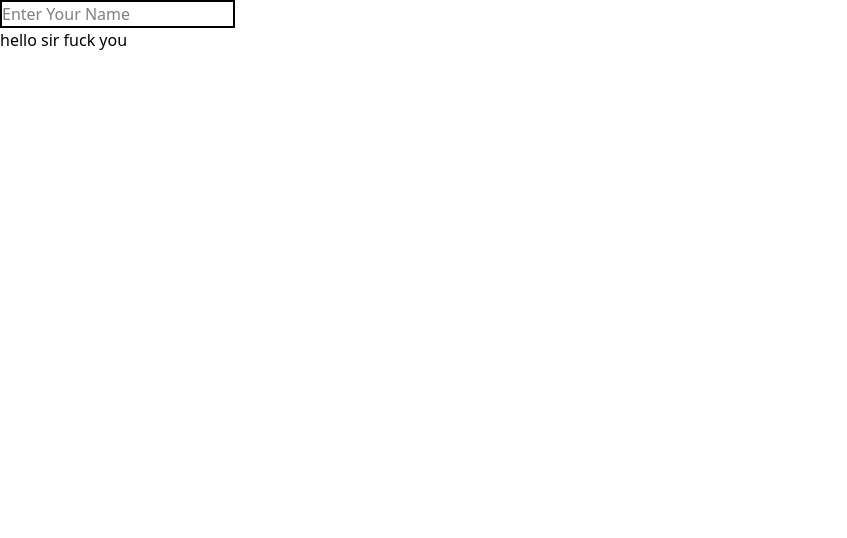
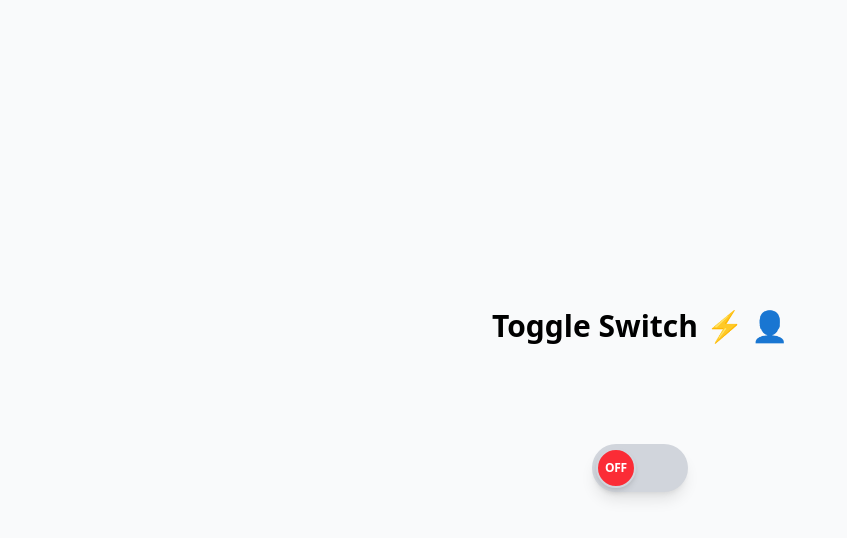
Before and after one commit to sach0318/React-Series, a React (Vite) app: page / in a window 1280 px wide. Shown: the top 538 px of the page, without its empty margins (0-847 px from the left). Built offline with nearby package versions, Linux system fonts and the light colour scheme.

Commit message:
toogle switch

```diff
--- a/src/App.jsx
+++ b/src/App.jsx
@@ -1,13 +1,12 @@
-import LiftStateUp from "./components/LiftStateUp";
+
+import ToggleSwitch from "./projects/ToggleSwitch/ToggleSwitch";
 
 const App = () => {
   return (
     <>
-   <LiftStateUp />
+      <ToggleSwitch />
     </>
   );
 };
 
-
-
 export default App;
--- /dev/null
+++ b/src/projects/ToggleSwitch/ToggleSwitch.jsx
@@ -0,0 +1,48 @@
+import { useState } from "react";
+
+const ToggleSwitch = () => {
+  const [isOn, setIsOn] = useState(false);
+
+  const handleToggleSwitch = () => {
+    setIsOn(!isOn);
+  };
+
+  const checkIsOn = isOn ? "on" : "off";
+
+  return (
+    <div className="w-full h-screen flex flex-col items-center justify-center bg-gray-50">
+      <h1 className="text-black text-center text-3xl font-bold mb-20 flex items-center gap-2">
+        Toggle Switch
+        <span className="text-red-500">⚡</span>
+        <span className="text-blue-500">👤</span>
+      </h1>
+
+      <div
+        className={`
+          w-24 h-12 rounded-full relative cursor-pointer p-1 mt-5
+          transition-colors duration-300 ease-linear
+          shadow-lg
+          ${isOn ? "bg-green-500" : "bg-gray-300"}
+        `}
+        onClick={handleToggleSwitch}
+      >
+        <div
+          className={`
+            w-10 h-10 rounded-full flex items-center justify-center
+            text-white font-bold absolute top-1 transition-all duration-300 ease-linear
+            border-2 border-gray-300 shadow-md text-xs
+            ${
+              isOn
+                ? "bg-green-500 transform translate-x-12"
+                : "bg-red-500 transform translate-x-0"
+            }
+          `}
+        >
+          <span className="uppercase tracking-tight">{checkIsOn}</span>
+        </div>
+      </div>
+    </div>
+  );
+};
+
+export default ToggleSwitch;
```
